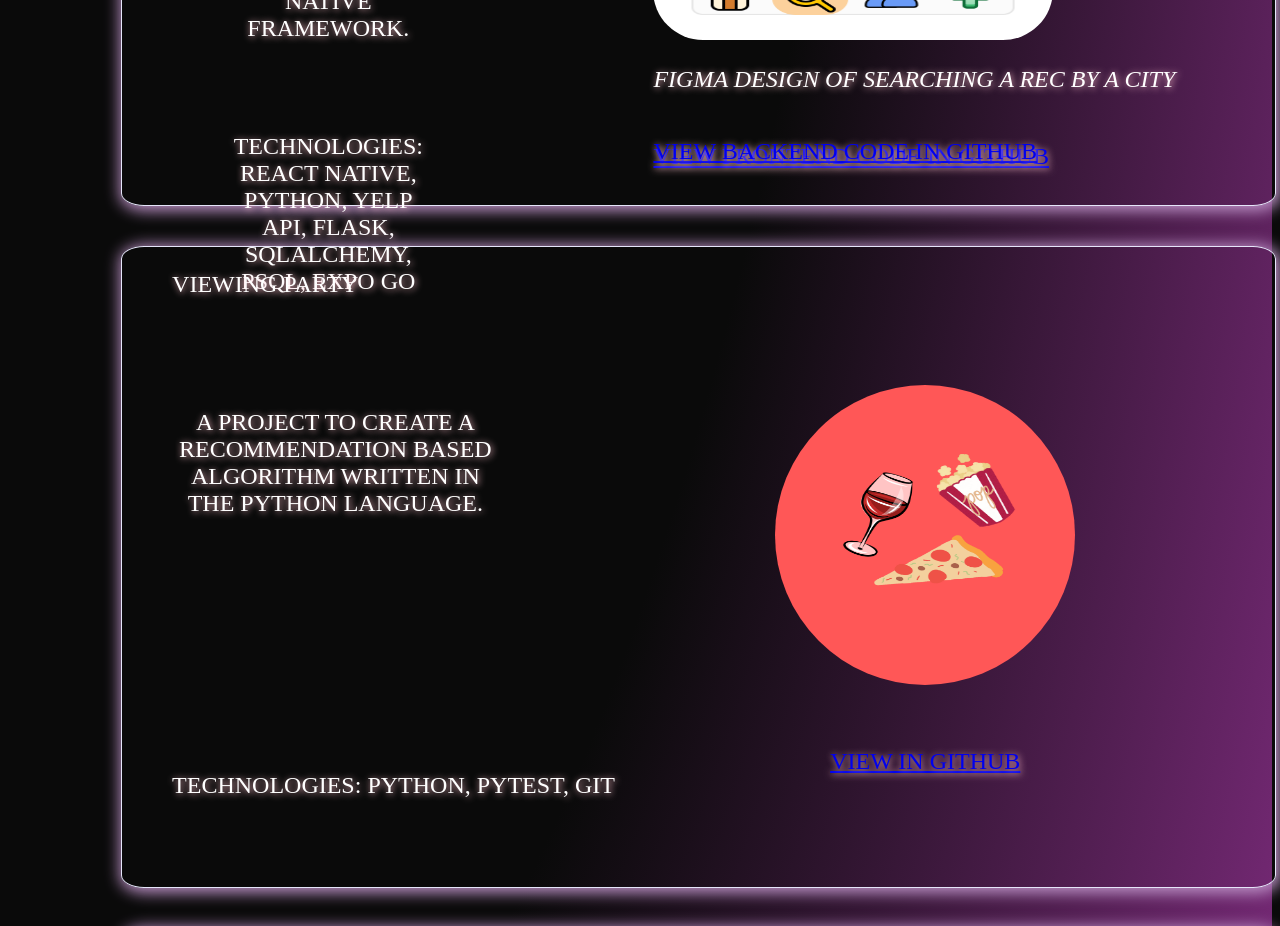
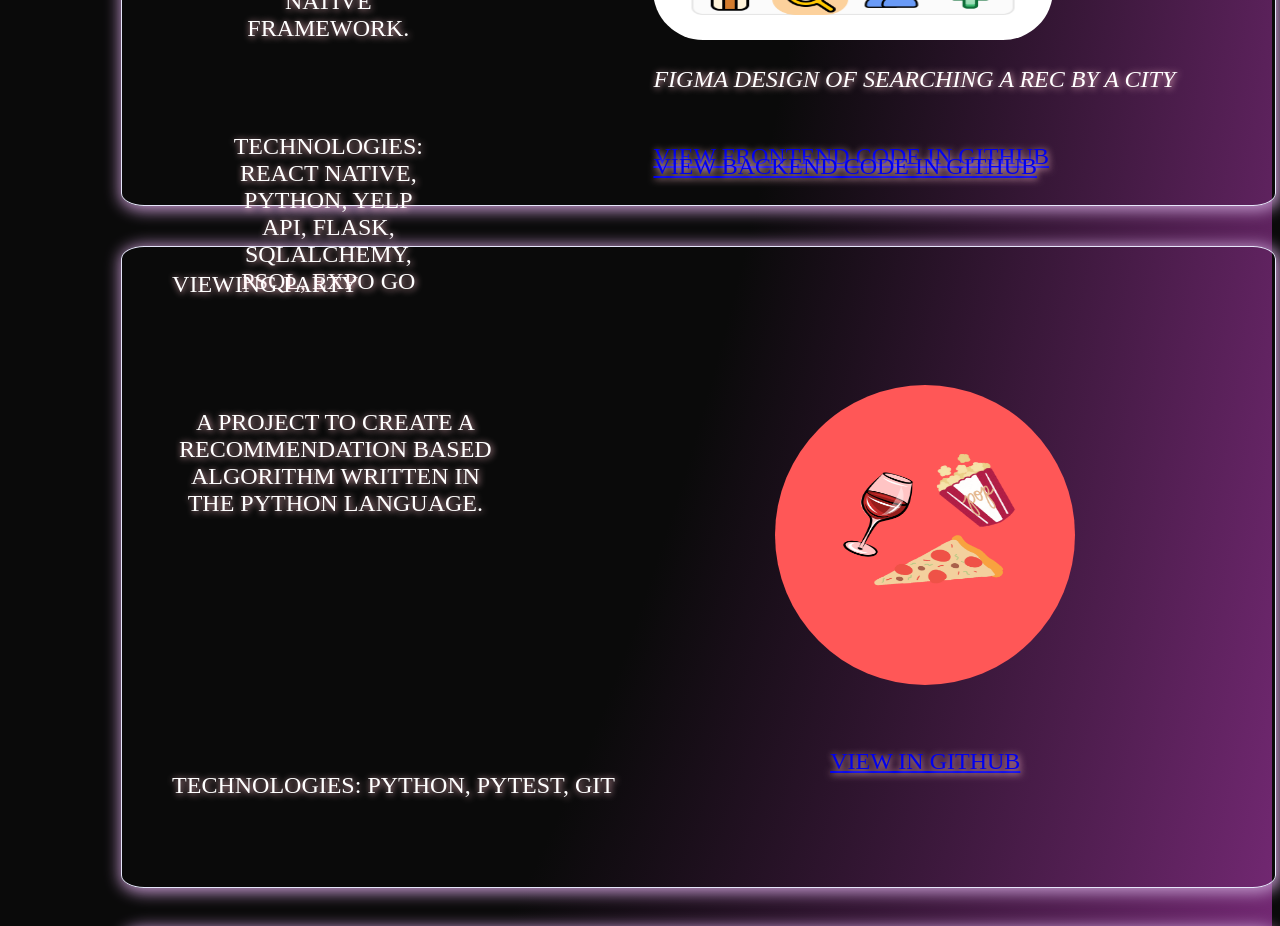
Before and after one commit to ursaturnine/tyrah-portfolio-site, a React (Create React App) app: page / in a window 1280 px wide. Shown: the part 1360-2286 px from the top of the page. Built offline with nearby package versions, Linux system fonts and the light colour scheme; a web font is replaced by a local one.

Commit message:
link text

```diff
--- a/src/styles/home.css
+++ b/src/styles/home.css
@@ -177,7 +177,7 @@ div > img {
     justify-self: start;
     margin-right: 50px;
     font-size: x-large;
-    margin-top: 45px;
+    margin-top: 60px;
 }
 /* Technologies list*/
 .project-1-text-8 {
```
